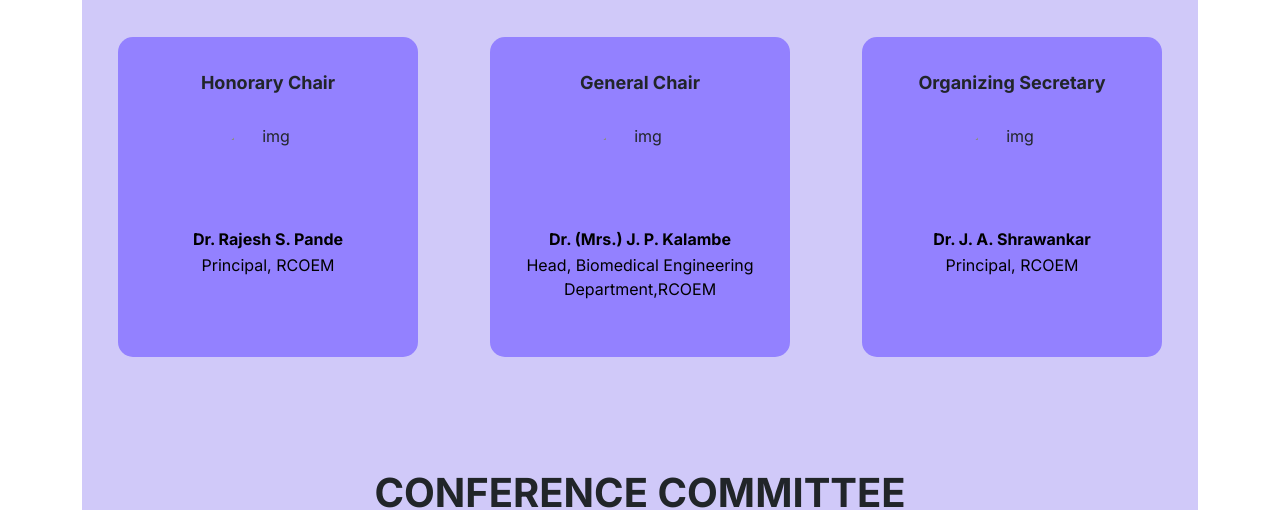
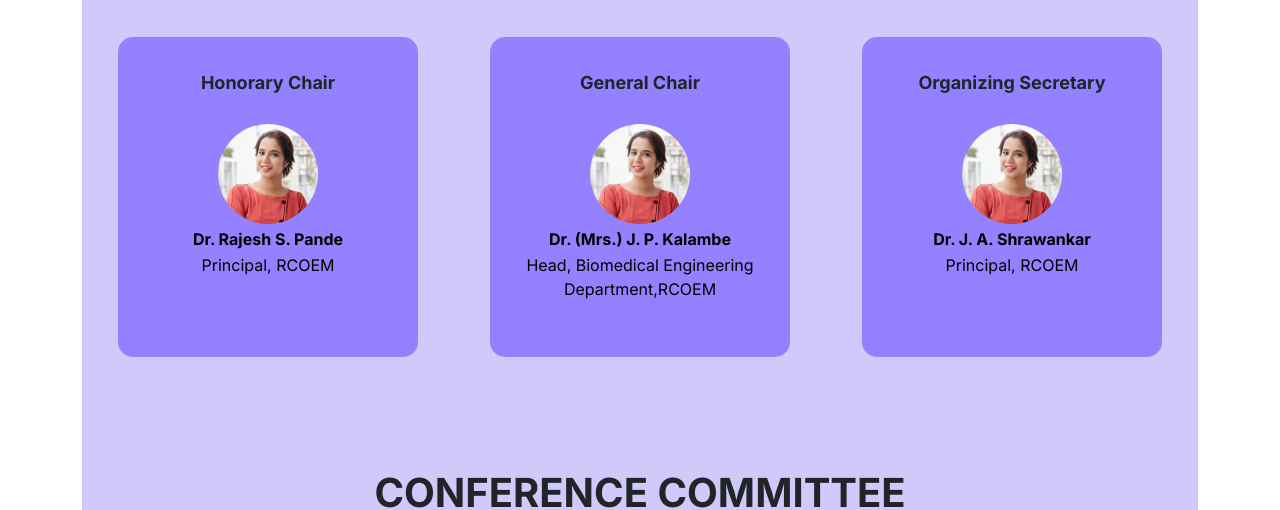
Before and after one commit to umamadhaveedara/project, a plain HTML site: page index.html in a window 1280 px wide. Shown: the part 587-1097 px from the top of the page. Drawn offline with nearby package versions, Linux system fonts and the light colour scheme; the site is published under a folder, as on GitHub Pages, so addresses that start at the root find nothing.

Commit message:
Update index.html

```diff
--- a/index.html
+++ b/index.html
@@ -69,19 +69,19 @@
         <div class="patrons-boxs">
           <div class="patrons-box">
             <h2>Honorary Chair</h2>
-            <img src="/img/2.png" alt="img" />
+            <img src="img/2.png" alt="img" />
             <h3>Dr. Rajesh S. Pande</h3>
             <p>Principal, RCOEM</p>
           </div>
           <div class="patrons-box">
             <h2>General Chair</h2>
-            <img src="/img/2.png" alt="img" />
+            <img src="img/2.png" alt="img" />
             <h3>Dr. (Mrs.) J. P. Kalambe</h3>
             <p>Head, Biomedical Engineering Department,RCOEM</p>
           </div>
           <div class="patrons-box">
             <h2>Organizing Secretary</h2>
-            <img src="/img/2.png" alt="img" />
+            <img src="img/2.png" alt="img" />
             <h3>Dr. J. A. Shrawankar</h3>
             <p>Principal, RCOEM</p>
           </div>
```
